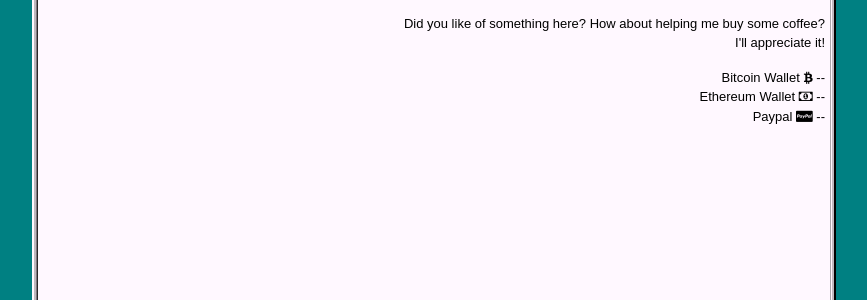
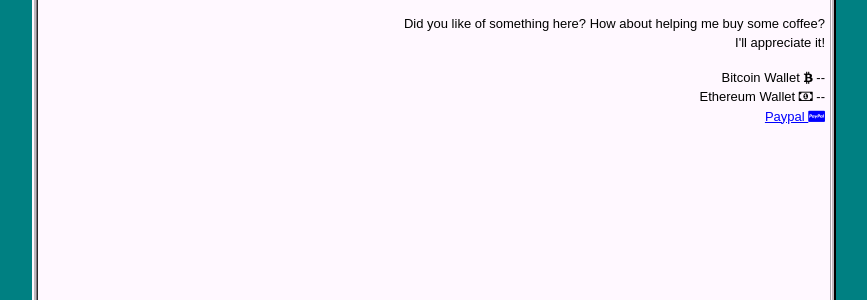
Before and after one commit to kristofraes/kraes, a Jekyll site: the page built from me/index.md, in a window 1280 px wide. Shown: the part 486-786 px from the top of the page, without its empty margins (206-1073 px from the left). Built offline with Jekyll 4.4.1, drawn with Linux system fonts in a browser that asks for light colours.

Commit message:
Update donate.html

```diff
--- a/_includes/donate.html
+++ b/_includes/donate.html
@@ -4,5 +4,5 @@
 <div class="donate">
 	<p>Did you like of something here? How about helping me buy some coffee?<br>
 	I'll appreciate it!</p>
-	<p>Bitcoin Wallet <i class="fa fa-btc"></i> --<br>Ethereum Wallet <i class="fa fa-money"></i> --<br>Paypal <i class="fa fa-cc-paypal"></i> --</p>
+	<p>Bitcoin Wallet <i class="fa fa-btc"></i> --<br>Ethereum Wallet <i class="fa fa-money"></i> --<br><a href="http://paypal.me/kristofraes" title="Paypal">Paypal <i class="fa fa-cc-paypal"></i></a></p>
 </div>
```
